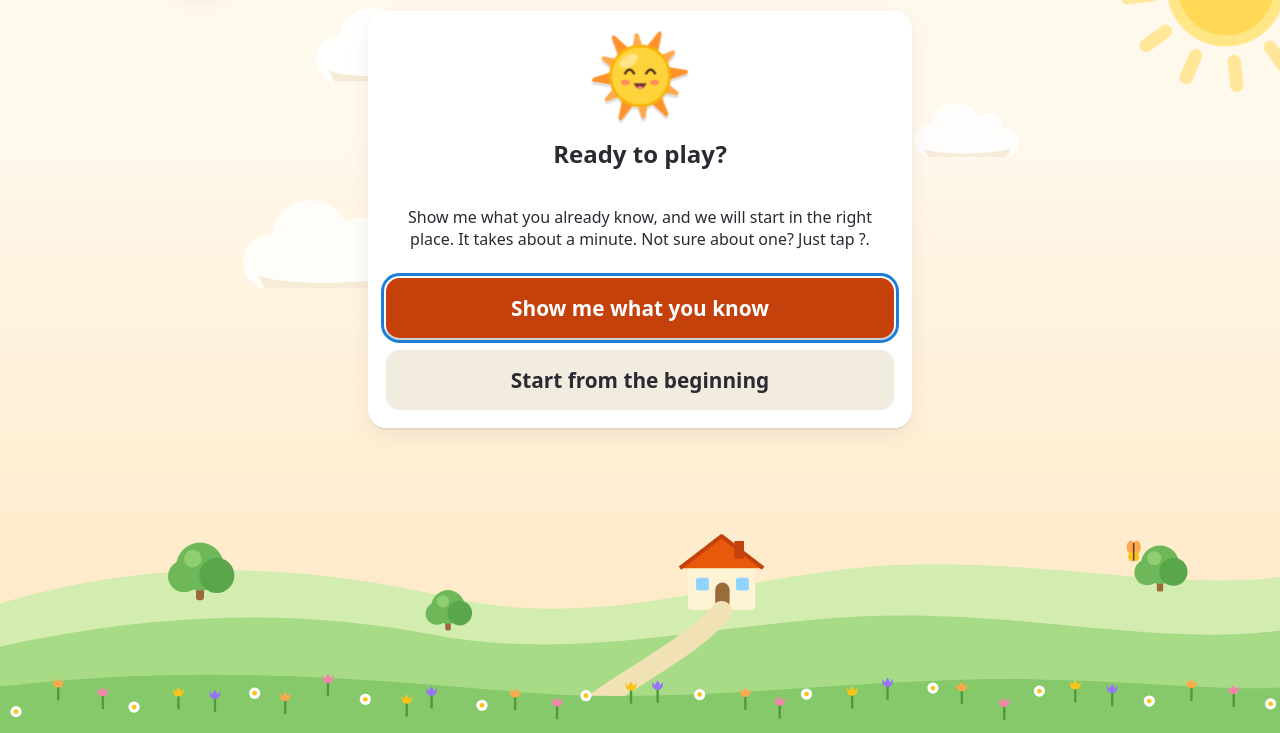
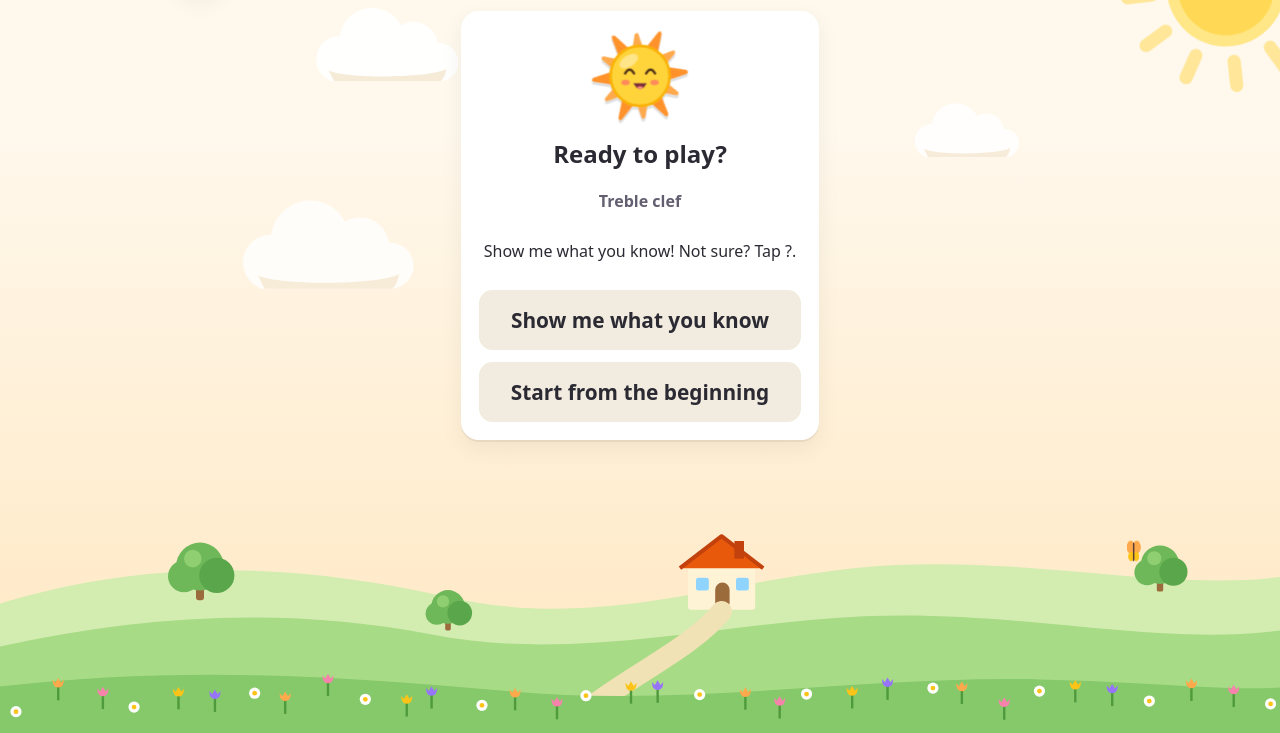
Before and after one commit to jpatrickb/note-reading-practice, a website built with Vite: page index.html in a window 1280 px wide. Both pictures are taken after a click on the button "Start". Shown: the part 67-800 px from the top of the page. Built offline with nearby package versions, Linux system fonts and the light colour scheme.

Commit message:
Placement: equal-weight offer, drop state off-flow, hide progress bar, review notes
Co-Authored-By: Claude Sonnet 5.5 <noreply@anthropic.com>

```diff
--- a/src/ui/app.ts
+++ b/src/ui/app.ts
@@ -107,6 +107,8 @@ export class App {
   private go(screen: Screen): void {
     this.play?.dispose();
     this.play = null;
+    // Placement state lives only on the offer, the round and the result; any other screen drops it.
+    if (screen !== 'offer' && screen !== 'play' && screen !== 'placed') this.placing = null;
     this.synth.stopAll(); // nothing keeps sounding on another screen, whatever the screen was
     clearFx();
     clear(this.root);
@@ -350,6 +352,7 @@ export class App {
     const { mode } = this.active!;
     return renderPlacementOffer({
       mode,
+      lane: this.placing!.lane,
       onBack: () => this.go('home'),
       onBegin: () => this.startPlay(mode, false),
       // The round is the play screen with the run attached; nothing is saved until it finishes.
--- a/src/ui/placement.css
+++ b/src/ui/placement.css
@@ -26,3 +26,12 @@
   font-weight: 700;
   text-align: center;
 }
+
+.placement__lane {
+  margin: 0;
+  font-weight: 700;
+  color: var(--muted);
+}
+.play--placement .journey {
+  display: none;
+}
--- a/src/ui/placementScreens.ts
+++ b/src/ui/placementScreens.ts
@@ -13,7 +13,7 @@ import { renderMascot } from './world/mascots';
 const mascot = () => renderMascot(getTheme(document.documentElement.dataset.theme).id, { mood: 'happy', alive: true, cls: 'placement__mascot' });
 
 /** Offered, not forced: both choices are equally easy to tap. */
-export function renderPlacementOffer(o: { mode: UiMode; onPlace(): void; onBegin(): void; onBack(): void }): HTMLElement {
+export function renderPlacementOffer(o: { mode: UiMode; lane: string; onPlace(): void; onBegin(): void; onBack(): void }): HTMLElement {
   return h(
     'main',
     { class: 'screen placement', 'data-testid': 'placement-offer' },
@@ -23,11 +23,12 @@ export function renderPlacementOffer(o: { mode: UiMode; onPlace(): void; onBegin
       { class: 'card placement__card' },
       mascot(),
       h('h2', {}, 'Ready to play?'),
-      h('p', {}, 'Show me what you already know, and we will start in the right place. It takes about a minute. Not sure about one? Just tap ?.'),
+      o.mode.lanes === 'clefs' && h('p', { class: 'placement__lane', 'data-testid': 'placement-lane' }, `${o.lane[0]!.toUpperCase()}${o.lane.slice(1)} clef`),
+      h('p', {}, 'Show me what you know! Not sure? Tap ?.'),
       h(
         'div',
         { class: 'placement__choices' },
-        h('button', { class: 'primary big', 'data-testid': 'placement-start', 'data-autofocus': true, onClick: o.onPlace }, 'Show me what you know'),
+        h('button', { class: 'secondary big', 'data-testid': 'placement-start', onClick: o.onPlace }, 'Show me what you know'),
         h('button', { class: 'secondary big', 'data-testid': 'placement-skip', onClick: o.onBegin }, 'Start from the beginning'),
       ),
     ),
--- a/src/ui/playShell.ts
+++ b/src/ui/playShell.ts
@@ -123,6 +123,7 @@ export class PlayShell<A extends string = string> {
     if (id === null) return placement!.done();
     clear(this.chrome.feedback);
     clear(this.banner);
+    this.el.classList.add('play--placement'); // the round's length is not fixed: no progress bar
     this.banner.append(h('span', { class: 'badge badge--calm', 'data-testid': 'placement-hint' }, 'Warm-up: not sure? Tap ?'));
     this.isNew = false;
     this.phase = 'asking';
```
Also changed, not shown: e2e/placement.spec.ts (+16 -0 lines), e2e/skipPlacement.ts (+2 -1 lines), tests/placement-flow.test.ts (+12 -1 lines).
